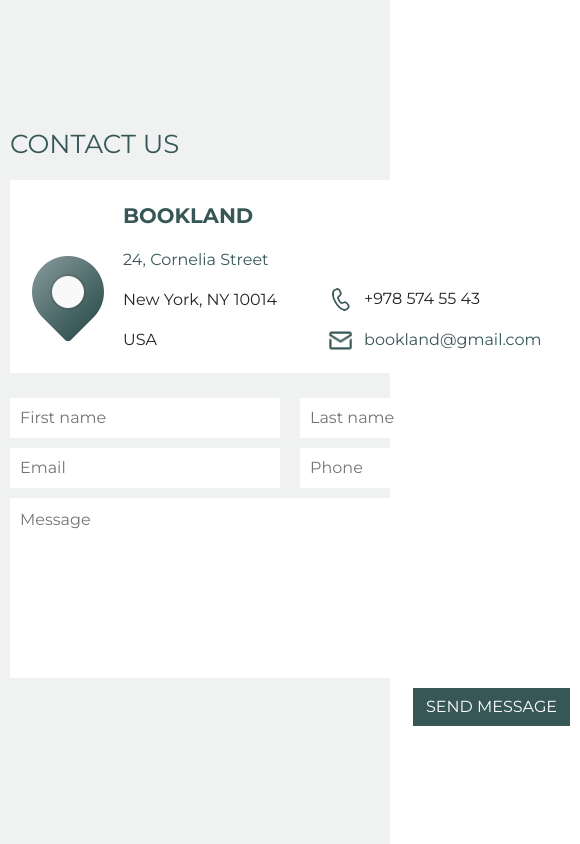
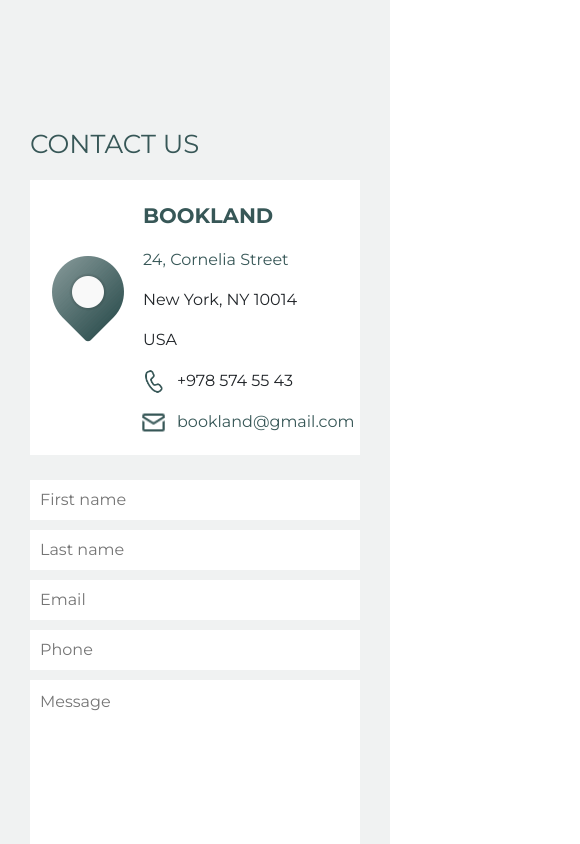
Before and after one commit to nkokor/Bookland, a React (Create React App) app: page / in a window 390 px wide. Shown: the part 8200-9044 px from the top of the page, 580 px wide, since content can reach past the window. Built offline with nearby package versions, Linux system fonts and the light colour scheme.

Commit message:
contact form responsivity

```diff
--- a/src/App.css
+++ b/src/App.css
@@ -59,7 +59,7 @@ section {
 .about-section,
 #category-div, #sorting-view-div, #sorting-div, #view-div,  .button,
 .rating, .rating-footer,
-#contact-info-div, .contact-link, .sender-input-row, #socials-div,
+#contact-info-div, .contact-link, #socials-div,
 .footer-contact-link {
   display: flex;
   flex-direction: row;
--- a/src/components/Contact.js
+++ b/src/components/Contact.js
@@ -28,6 +28,7 @@ function Contact() {
 
           <div id='contact-info-div'>
 
+            <div id='company-info-div'>
               <div id='location-icon-div'>
                 <img src='images/icons/icons8-location-contact-96.png'></img>
               </div>
@@ -37,6 +38,7 @@ function Contact() {
                 <p className='link' onClick={() => {openMaps()}}>24, Cornelia Street</p>
                 <p>New York, NY 10014</p>
                 <p>USA</p>
+              </div>
             </div>
 
             <div id='phone-mail-div'>
@@ -57,11 +59,11 @@ function Contact() {
 
           <div className='sender-info-row'>
             <input className='sender-input' type="text" placeholder="First name"></input>
-            <input className='sender-input' type="text" placeholder="Last name"></input>
+            <input className='sender-input second' type="text" placeholder="Last name"></input>
           </div>
           <div className='sender-info-row'>
             <input className='sender-input' type="text" placeholder="Email"></input>
-            <input className='sender-input' type='text' placeholder='Phone'></input>
+            <input className='sender-input second' type='text' placeholder='Phone'></input>
           </div>
           <textarea id='message-input' rows="20" cols="50" placeholder='Message'></textarea>
           <div>
--- a/src/index.css
+++ b/src/index.css
@@ -1,4 +1,9 @@
 @import url('https://fonts.googleapis.com/css2?family=Montserrat:ital,wght@0,100;0,200;0,300;0,400;0,500;0,600;0,700;0,800;0,900;1,100;1,200;1,300;1,400;1,500;1,600;1,700;1,800;1,900&display=swap');
+
+html {
+  overflow-x: hidden;
+}
+
 body {
   margin: 0;
   padding: 0px;
@@ -6,9 +11,9 @@ body {
   -webkit-font-smoothing: antialiased;
   -moz-osx-font-smoothing: grayscale;
   background-color: white;
+  overflow-x: hidden;
 }
 
 code {
-  font-family: source-code-pro, Menlo, Monaco, Consolas, 'Courier New',
-    monospace;
+  font-family: source-code-pro, Menlo, Monaco, Consolas, 'Courier New', monospace;
 }
--- a/src/style/Contact.css
+++ b/src/style/Contact.css
@@ -3,6 +3,17 @@
   padding-top: 140px;
   padding-bottom: 140px;
   margin-top: 80px;
+}
+
+#company-info-div {
+  display: flex;
+  flex-direction: row;
+}
+
+.sender-info-row {
+  display: grid;
+  grid-template-columns: 1fr 1fr;
+  column-gap: 10px;
 }
 
 #contact-title {
@@ -12,8 +23,9 @@
 }
 
 #message-form {
-  width: max-content;
   margin: auto;
+  padding-left: 20px;
+  padding-right: 20px;
 }
 
 #message-form input {
@@ -38,7 +50,7 @@
 
 #address-div {
   margin-left: 7px;
-  margin-right: 40px;
+  margin-right: 10px;
 }
 
 #address-div p {
@@ -51,6 +63,7 @@
 }
 
 #phone-mail-div {
+  margin-left: 40px;
   justify-content: flex-end;
 }
 
@@ -66,9 +79,8 @@
 
 .sender-input {
   height: 40px;
-  width: 270px;
-  margin: 10px;
   margin-top: 0px;
+  margin-bottom: 10px;
 }
 
 #message-input {
@@ -104,3 +116,38 @@ input:focus, textarea:focus {
 #submit-button {
   background-color: rgb(55, 87, 87);
 }
+
+.sender-info-row {
+  margin-left: 10px;
+  margin-right: 10px;
+}
+
+
+@media screen and (max-width: 587px) {
+  #contact-info-div {
+    display: flex;
+    flex-direction: column;
+  }
+  #phone-mail-div {
+    margin-left: 90px;
+  }
+}
+
+@media screen and (max-width: 502px) {
+  .sender-info-row {
+    display: flex;
+    flex-direction: column;
+  }
+  .sender-input {
+    width: 100%;
+  }
+  .first {
+    margin: auto;
+  }
+  .second {
+    margin: auto;
+  }
+  .sender-input, textarea {
+    margin-bottom: 10px;
+  }
+}
```
Lines whose indentation alone changed are shown as unchanged.
